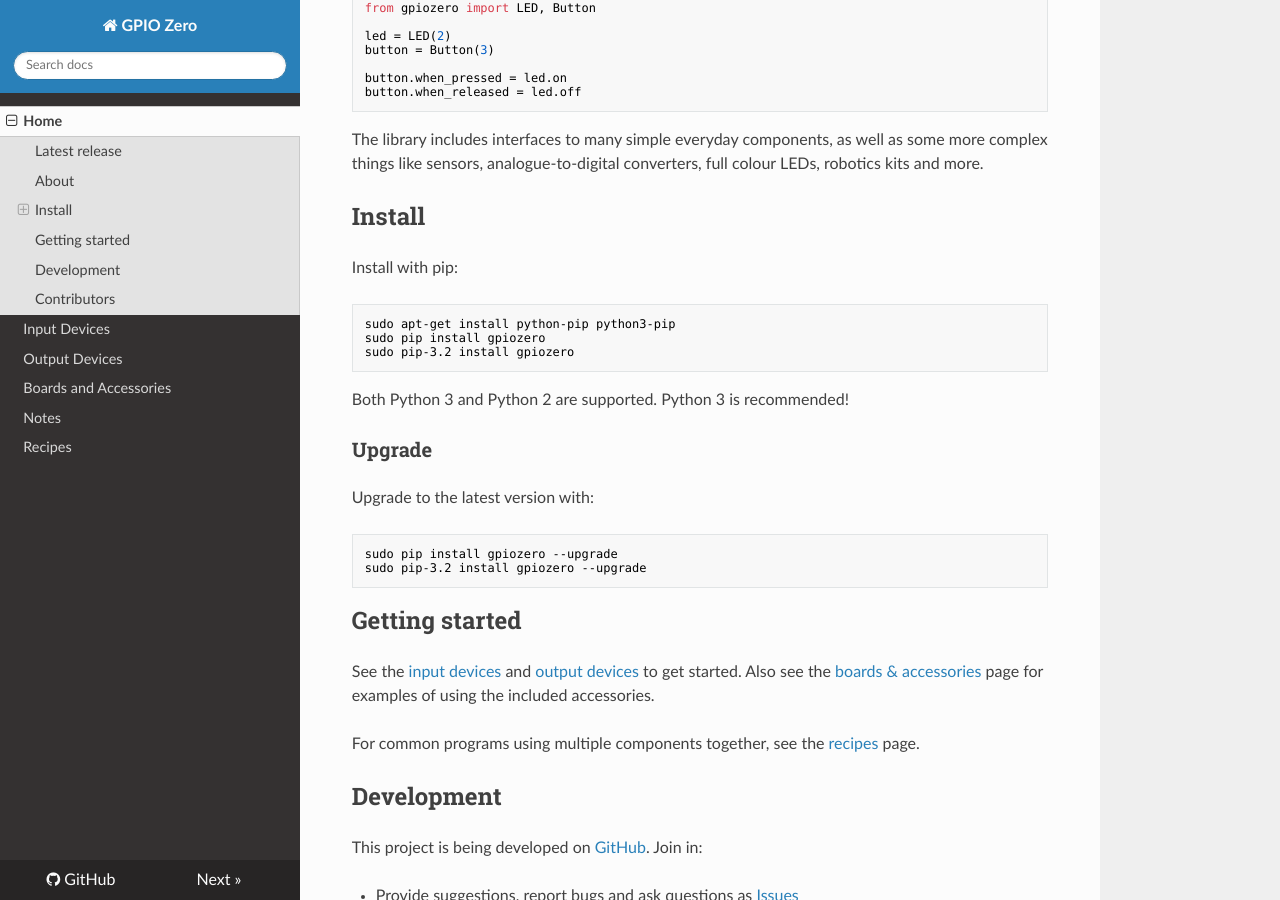
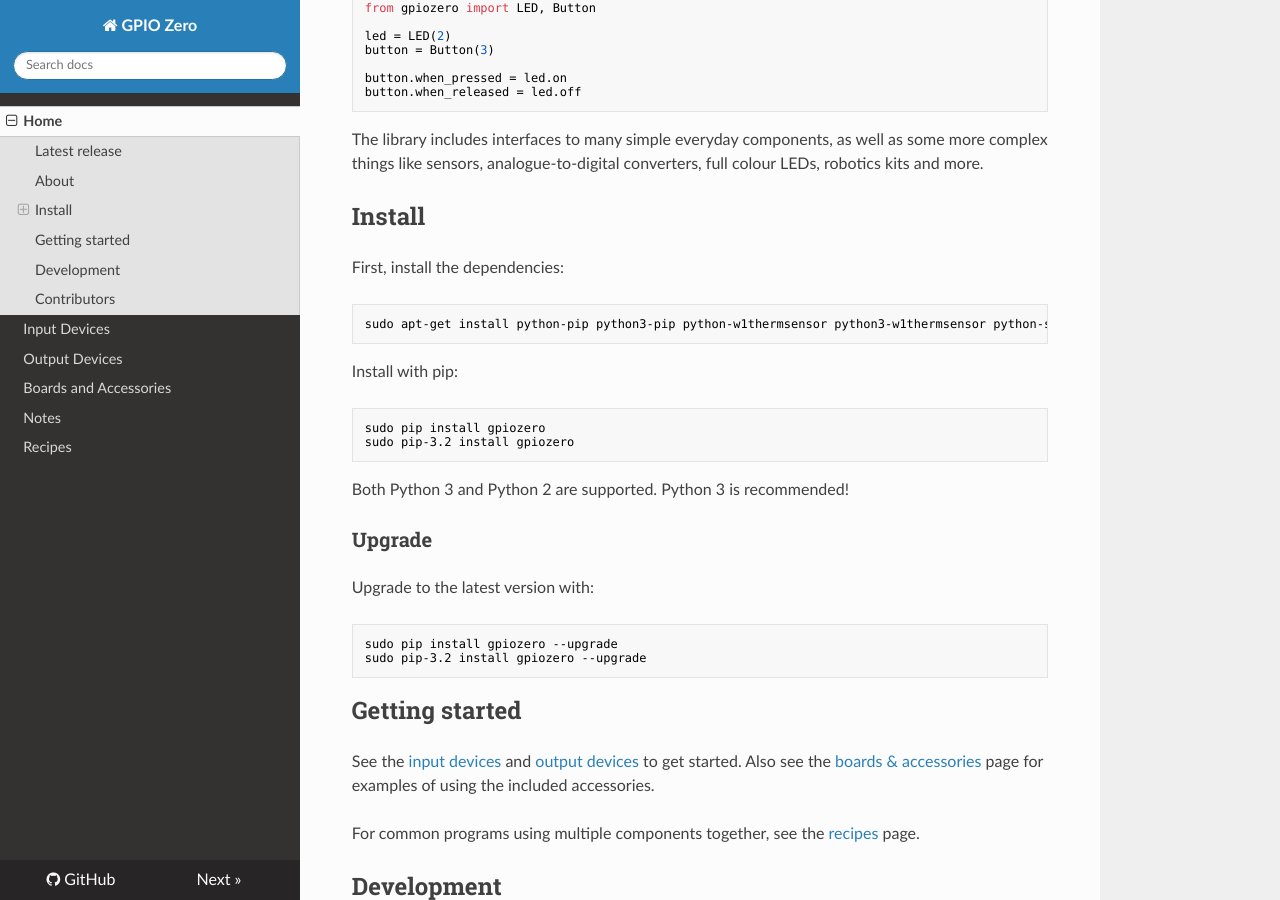
Before and after one commit to gpiozero/gpiozero, an MkDocs documentation site: the page built from docs/index.md, in a window 1280 px wide and 900 px high, scrolled down 476 px. Built offline with MkDocs 1.6.1, drawn with Linux system fonts in a browser that asks for light colours; nearby versions of some CDN libraries; old or Windows-style settings are respelled for this version of MkDocs.

Commit message:
Add install dependencies to docs

````diff
--- a/docs/index.md
+++ b/docs/index.md
@@ -31,10 +31,15 @@ colour LEDs, robotics kits and more.
 
 ## Install
 
+First, install the dependencies:
+
+```python
+sudo apt-get install python-pip python3-pip python-w1thermsensor python3-w1thermsensor python-spidev python3-spidev
+```
+
 Install with pip:
 
 ```bash
-sudo apt-get install python-pip python3-pip
 sudo pip install gpiozero
 sudo pip-3.2 install gpiozero
 ```
````
